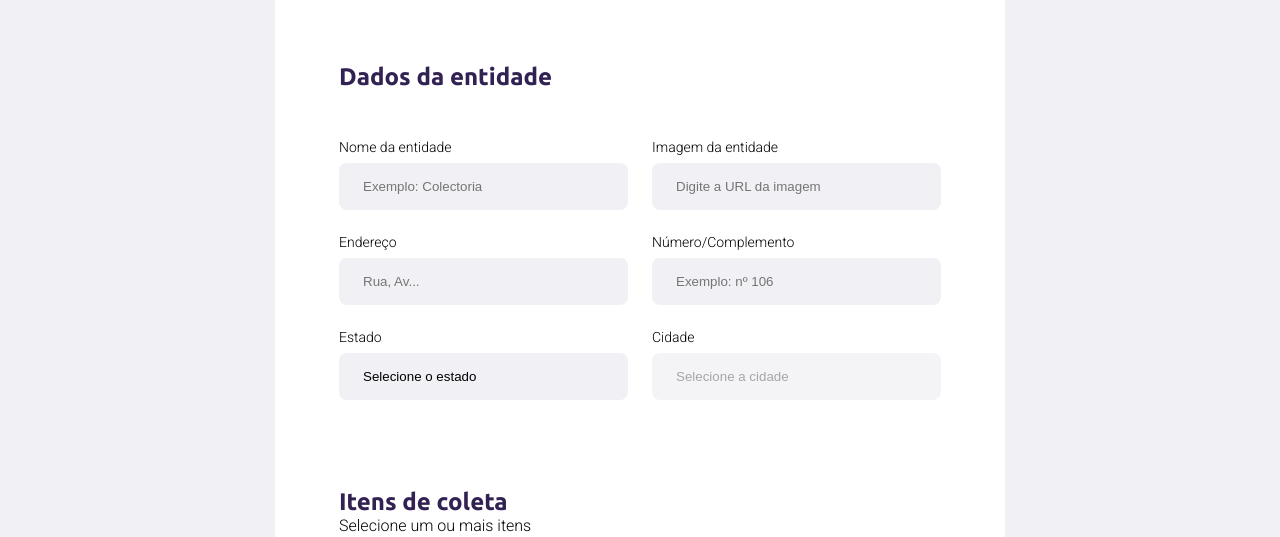
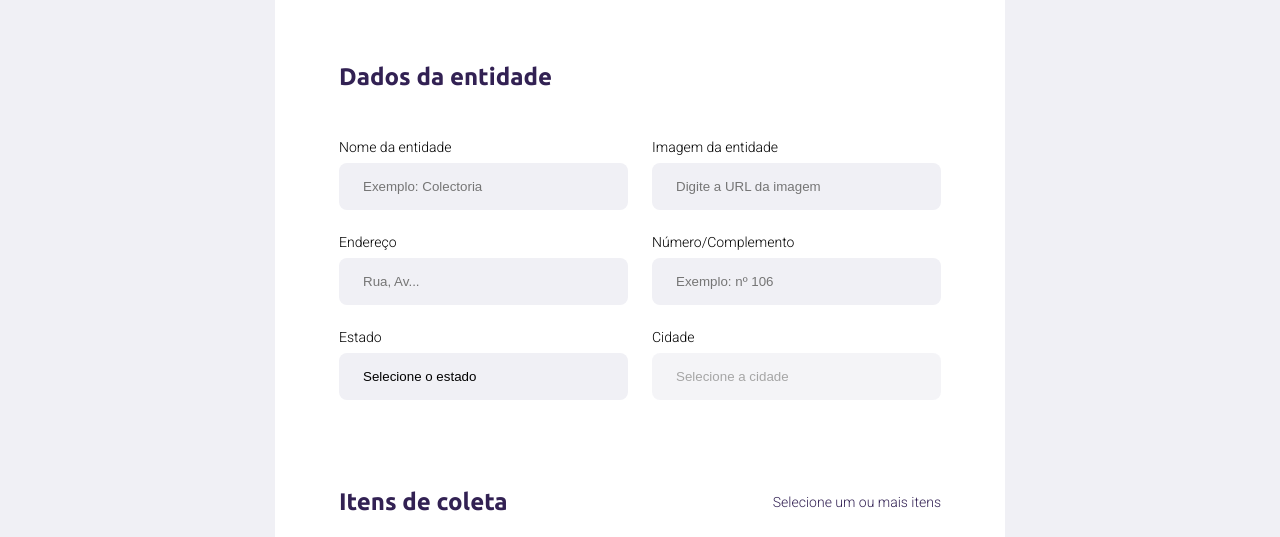
Before and after one commit to almeidajonathan/ecoleta-discovery-starter, a website: page src/views/create-point.html in a window 1280 px wide. Shown: the part 263-800 px from the top of the page. Drawn offline with nearby package versions, Linux system fonts and the light colour scheme; files that its build step writes are made by us from their sources; no server answers; files whose address does not match are found by name.

Commit message:
add ajustes ao css

```diff
--- a/public/styles/create-point.css
+++ b/public/styles/create-point.css
@@ -47,10 +47,20 @@ form fieldset {
 
 form legend {
     margin-bottom: 48px;
+    display: flex;
+    align-items: center;
+    justify-content: space-between;
+    width: 100%;
 }
 
 form legend h2 {
     font-size: 24px;
+}
+
+form legend span {
+    color: var(--title-color);
+    font-size: 14px;
+    font-weight: 500;
 }
 
 form .field {
```
